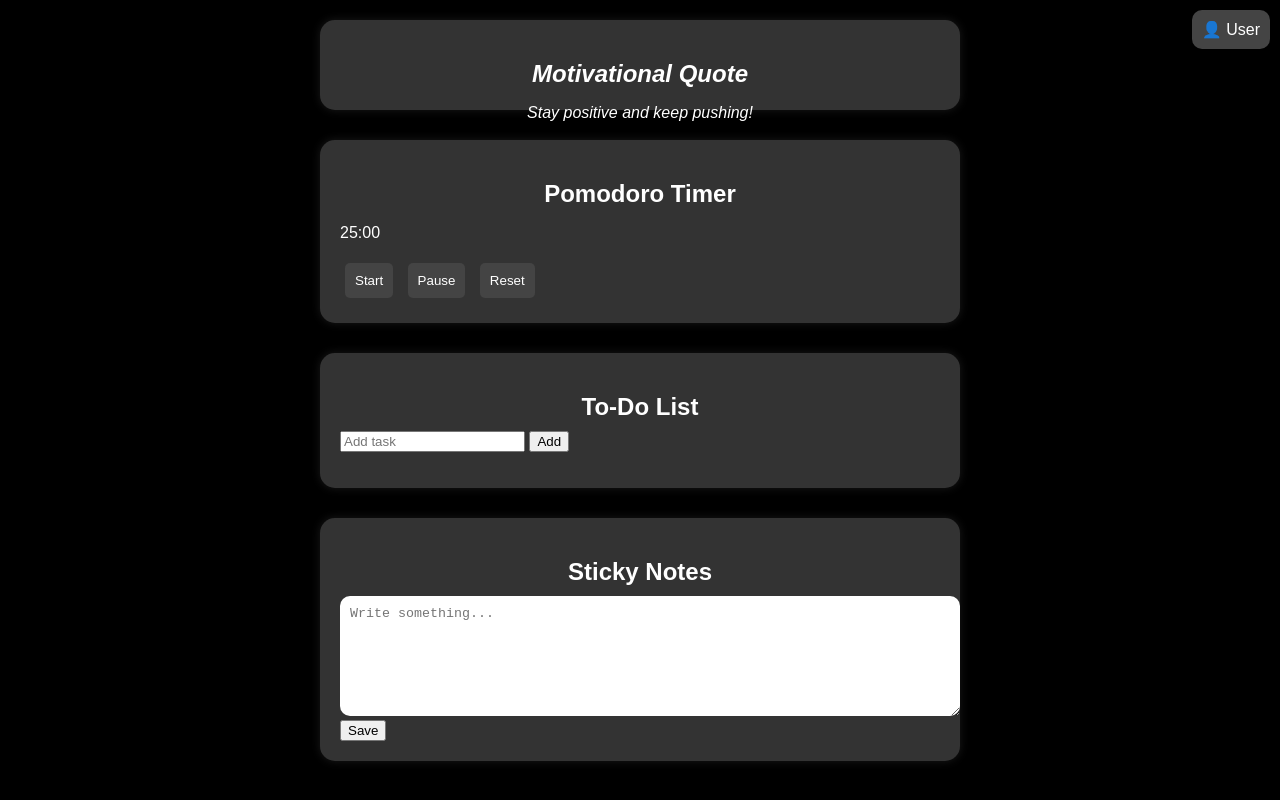
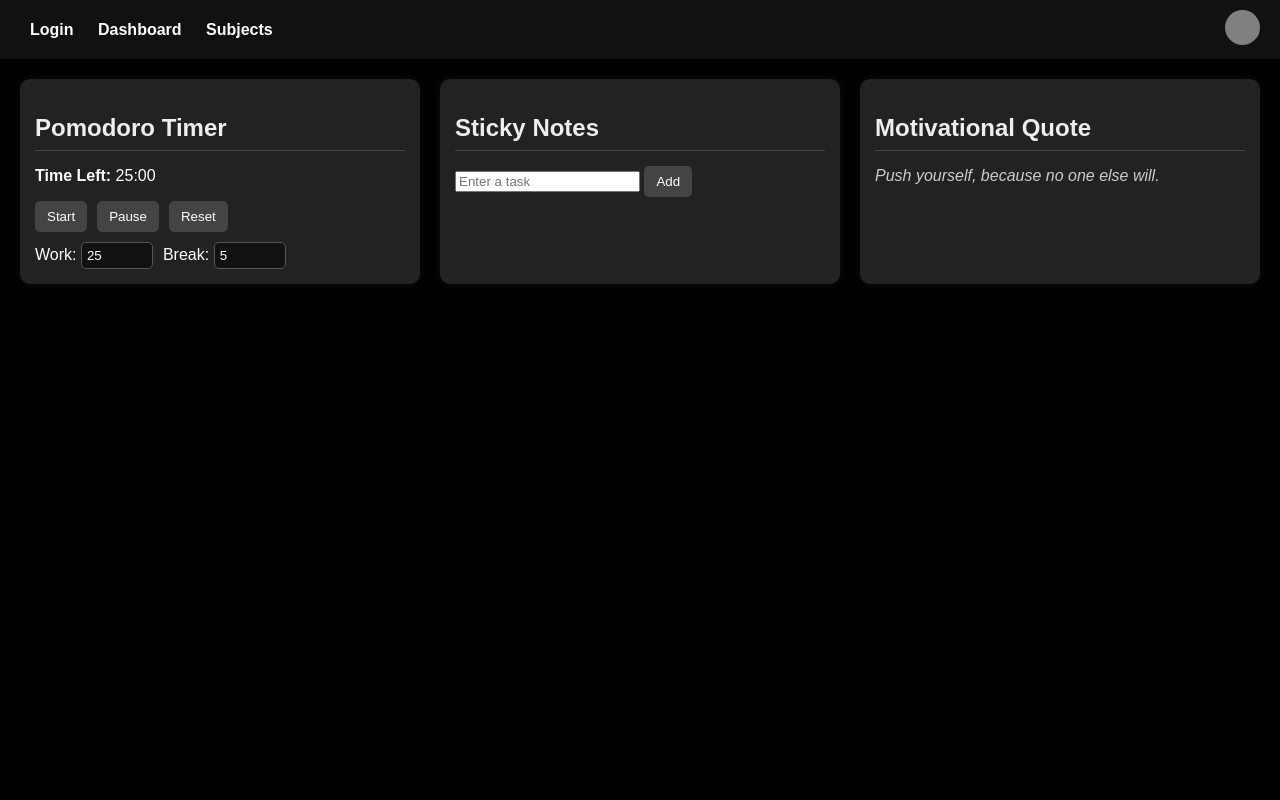
Before and after one commit to raikooostudies/Studydjsjdj, a plain HTML site: page dashboard.html in a window 1280 px wide. Drawn offline with Linux system fonts and the light colour scheme.

Commit message:
Update dashboard.html

```diff
--- a/dashboard.html
+++ b/dashboard.html
@@ -1,67 +1,99 @@
-<!DOCTYPE html><html lang="en"><head>
+<!DOCTYPE html>
+<html lang="en">
+<head>
   <meta charset="UTF-8" />
-  <meta name="viewport" content="width=device-width, initial-scale=1.0" />
+  <meta name="viewport" content="width=device-width, initial-scale=1.0"/>
   <title>Dashboard</title>
   <style>
     body {
       margin: 0;
       font-family: Arial, sans-serif;
-      background-color: black;
+      background-color: #000;
+      color: #fff;
+    }
+    header {
+      display: flex;
+      justify-content: space-between;
+      align-items: center;
+      background-color: #111;
+      padding: 10px 20px;
+      position: sticky;
+      top: 0;
+      z-index: 1000;
+    }
+    .nav-links a {
       color: white;
-    }.container {
-  display: flex;
-  flex-direction: column;
-  align-items: center;
-  padding: 20px;
-  gap: 30px;
+      margin: 0 10px;
+      text-decoration: none;
+      font-weight: bold;
+    }
+    .avatar-container {
+      position: relative;
+      cursor: pointer;
+    }
+    .avatar {
+      width: 35px;
+      height: 35px;
+      border-radius: 50%;
+      background-color: grey;
+      display: inline-block;
+    }
+    .dropdown {
+      display: none;
+      position: absolute;
+      right: 0;
+      background-color: #222;
+      border: 1px solid #444;
+      padding: 10px;
+      border-radius: 8px;
+      min-width: 180px;
+    }
+    .dropdown p, .dropdown button {
+      color: #fff;
+      margin: 5px 0;
+      font-size: 14px;
+    }
+    .dropdown button {
+      background-color: #444;
+      border: none;
+      padding: 6px 10px;
+      cursor: pointer;
+      border-radius: 5px;
+    }
+    .avatar-container:hover .dropdown {
+      display: block;
     }
 
-.box {
-  background-color: #333;
+    main {
+      display: grid;
+      grid-template-columns: repeat(auto-fit, minmax(320px, 1fr));
+      gap: 20px;
       padding: 20px;
-  border-radius: 15px;
-  width: 90%;
-  max-width: 600px;
-  box-shadow: 0 0 10px rgba(255, 255, 255, 0.1);
+    }
+
+    section {
+      background-color: #222;
+      padding: 15px;
+      border-radius: 10px;
+      box-shadow: 0 0 10px #111;
     }
 
     h2 {
-  text-align: center;
-  margin-bottom: 10px;
+      border-bottom: 1px solid #444;
+      padding-bottom: 8px;
+      margin-bottom: 15px;
+      color: #eee;
     }
 
-.motivational {
-  height: 50px;
-  font-style: italic;
-  text-align: center;
+    /* Pomodoro */
+    .timer-controls {
+      display: flex;
+      gap: 10px;
+      margin-top: 10px;
     }
 
-.todo-list li {
-  display: flex;
-  justify-content: space-between;
-  padding: 5px 0;
-}
-
-.todo-list button {
-  background-color: red;
-  color: white;
-  border: none;
-  padding: 5px;
-  cursor: pointer;
-  border-radius: 5px;
-}
-
-textarea {
-  width: 100%;
-  height: 100px;
-  border-radius: 10px;
-  padding: 10px;
-  border: none;
-}
-
-.timer-controls button {
-  margin: 5px;
-  padding: 10px;
+    button {
+      padding: 8px 12px;
       background-color: #444;
       color: white;
       border: none;
@@ -69,96 +101,117 @@ textarea {
       cursor: pointer;
     }
 
-.user-profile {
-  position: absolute;
-  top: 10px;
-  right: 10px;
-  background-color: #444;
+    input[type="number"] {
+      width: 60px;
+      padding: 5px;
+      background-color: #111;
+      border: 1px solid #555;
+      color: white;
+      border-radius: 5px;
+    }
+
+    /* Sticky Notes */
+    ul {
+      list-style: none;
+      padding: 0;
+    }
+    ul li {
+      background-color: #333;
+      margin: 5px 0;
       padding: 10px;
-  border-radius: 10px;
-  cursor: pointer;
+      border-radius: 6px;
+      display: flex;
+      justify-content: space-between;
+      align-items: center;
+    }
+
+    /* Motivational quotes */
+    #quote {
+      font-style: italic;
+      color: #ccc;
     }
 
   </style>
-</head><body>
-  <div class="user-profile" onclick="toggleProfileInfo()">
-    👤 User
-    <div id="profile-info" style="display:none;">
-      <p>Name: <span id="username">Guest</span></p>
-      <p>Email: <span id="useremail">guest@example.com</span></p>
+</head>
+<body>
+
+  <header>
+    <div class="nav-links">
+      <a href="index.html">Login</a>
+      <a href="dashboard.html">Dashboard</a>
+      <a href="subjects.html">Subjects</a>
+    </div>
+    <div class="avatar-container">
+      <div class="avatar"></div>
+      <div class="dropdown">
+        <p><strong>Name:</strong> <span id="userName">Loading...</span></p>
+        <p><strong>Email:</strong> <span id="userEmail">Loading...</span></p>
         <button onclick="logout()">Logout</button>
       </div>
-  </div>  <div class="container">
-    <div class="box motivational">
-      <h2>Motivational Quote</h2>
-      <p id="quote">Stay positive and keep pushing!</p>
-    </div><div class="box">
+    </div>
+  </header>
+
+  <main>
+    <!-- Pomodoro Timer -->
+    <section>
       <h2>Pomodoro Timer</h2>
-  <div>
-    <p id="timer">25:00</p>
+      <p><strong>Time Left:</strong> <span id="timer">25:00</span></p>
       <div class="timer-controls">
         <button onclick="startTimer()">Start</button>
         <button onclick="pauseTimer()">Pause</button>
         <button onclick="resetTimer()">Reset</button>
       </div>
+      <div class="timer-controls">
+        <label>Work: <input type="number" id="workTime" value="25"></label>
+        <label>Break: <input type="number" id="breakTime" value="5"></label>
       </div>
-</div>
+    </section>
 
-<div class="box">
-  <h2>To-Do List</h2>
-  <input type="text" id="todo-input" placeholder="Add task" />
-  <button onclick="addTodo()">Add</button>
-  <ul class="todo-list" id="todo-list"></ul>
-</div>
+    <!-- Sticky Notes / To-Do -->
+    <section>
+      <h2>Sticky Notes</h2>
+      <input type="text" id="taskInput" placeholder="Enter a task" />
+      <button onclick="addTask()">Add</button>
+      <ul id="taskList"></ul>
+    </section>
 
-<div class="box">
-  <h2>Sticky Notes</h2>
-  <textarea id="sticky-note" placeholder="Write something..."></textarea>
-  <button onclick="saveNote()">Save</button>
-</div>
+    <!-- Motivational Quotes -->
+    <section>
+      <h2>Motivational Quote</h2>
+      <p id="quote">Stay focused and never give up!</p>
+    </section>
+  </main>
 
-  </div>  <script>
-    const quotes = [
-      "Believe in yourself.",
-      "You are capable of amazing things.",
-      "Push harder than yesterday.",
-      "Success is not final, failure is not fatal.",
-      "Your only limit is your mind.",
-      "Stay focused and never give up."
-    ];
-
-    let quoteIndex = 0;
-    function rotateQuote() {
-      quoteIndex = (quoteIndex + 1) % quotes.length;
-      document.getElementById("quote").innerText = quotes[quoteIndex];
-    }
-    setInterval(rotateQuote, 30000);
-
+  <script>
     // Pomodoro Timer
     let timer;
-    let seconds = 1500;
     let isRunning = false;
+    let isWork = true;
+    let timeLeft = 25 * 60;
 
     function updateTimerDisplay() {
-      let mins = Math.floor(seconds / 60);
-      let secs = seconds % 60;
-      document.getElementById("timer").innerText = `${String(mins).padStart(2, '0')}:${String(secs).padStart(2, '0')}`;
+      const minutes = Math.floor(timeLeft / 60);
+      const seconds = timeLeft % 60;
+      document.getElementById("timer").textContent = `${minutes.toString().padStart(2, '0')}:${seconds.toString().padStart(2, '0')}`;
     }
 
     function startTimer() {
-      if (!isRunning) {
+      if (isRunning) return;
+      isRunning = true;
       timer = setInterval(() => {
-          if (seconds > 0) {
-            seconds--;
+        timeLeft--;
         updateTimerDisplay();
-          } else {
+        if (timeLeft <= 0) {
           clearInterval(timer);
+          isWork = !isWork;
+          const newTime = isWork
+            ? parseInt(document.getElementById("workTime").value) * 60
+            : parseInt(document.getElementById("breakTime").value) * 60;
+          timeLeft = newTime;
           isRunning = false;
-            alert("Time's up!");
+          startTimer();
         }
       }, 1000);
-        isRunning = true;
-      }
     }
 
     function pauseTimer() {
@@ -167,53 +220,58 @@ textarea {
     }
 
     function resetTimer() {
-      clearInterval(timer);
-      seconds = 1500;
-      isRunning = false;
+      pauseTimer();
+      timeLeft = parseInt(document.getElementById("workTime").value) * 60;
+      isWork = true;
       updateTimerDisplay();
     }
+
     updateTimerDisplay();
 
-    // To-Do List
-    function addTodo() {
-      const input = document.getElementById("todo-input");
-      const task = input.value.trim();
-      if (task) {
+    // Sticky Notes
+    function addTask() {
+      const input = document.getElementById("taskInput");
+      const taskText = input.value.trim();
+      if (taskText === "") return;
       const li = document.createElement("li");
-        li.innerHTML = `${task} <button onclick="this.parentElement.remove()">❌</button>`;
-        document.getElementById("todo-list").appendChild(li);
+      li.textContent = taskText;
+      const removeBtn = document.createElement("button");
+      removeBtn.textContent = "❌";
+      removeBtn.onclick = () => li.remove();
+      li.appendChild(removeBtn);
+      document.getElementById("taskList").appendChild(li);
       input.value = "";
     }
+
+    // Motivational Quotes
+    const quotes = [
+      "Push yourself, because no one else will.",
+      "Believe in yourself and all that you are.",
+      "Success doesn't come to you. You go to it.",
+      "You are capable of amazing things.",
+      "Stay focused and never give up.",
+      "Discipline is doing it even when you don't feel like it."
+    ];
+
+    function rotateQuote() {
+      const quoteBox = document.getElementById("quote");
+      const randomIndex = Math.floor(Math.random() * quotes.length);
+      quoteBox.textContent = quotes[randomIndex];
     }
 
-    // Sticky Notes
-    function saveNote() {
-      const note = document.getElementById("sticky-note").value;
-      localStorage.setItem("stickyNote", note);
-    }
+    setInterval(rotateQuote, 30000); // every 30 seconds
+    rotateQuote();
 
-    window.onload = function () {
-      const savedNote = localStorage.getItem("stickyNote");
-      if (savedNote) {
-        document.getElementById("sticky-note").value = savedNote;
-      }
-
-      const storedName = localStorage.getItem("username");
-      const storedEmail = localStorage.getItem("useremail");
-      if (storedName && storedEmail) {
-        document.getElementById("username").innerText = storedName;
-        document.getElementById("useremail").innerText = storedEmail;
-      }
-    };
-
-    function toggleProfileInfo() {
-      const profile = document.getElementById("profile-info");
-      profile.style.display = profile.style.display === "none" ? "block" : "none";
-    }
+    // User Info Display
+    const storedName = localStorage.getItem("userName") || "Guest";
+    const storedEmail = localStorage.getItem("userEmail") || "guest@example.com";
+    document.getElementById("userName").textContent = storedName;
+    document.getElementById("userEmail").textContent = storedEmail;
 
     function logout() {
-      localStorage.removeItem("username");
-      localStorage.removeItem("useremail");
-      location.href = "index.html";
+      localStorage.clear();
+      window.location.href = "index.html";
     }
-  </script></body></html>
+  </script>
+</body>
+</html>
```
Lines whose indentation alone changed are shown as unchanged.
